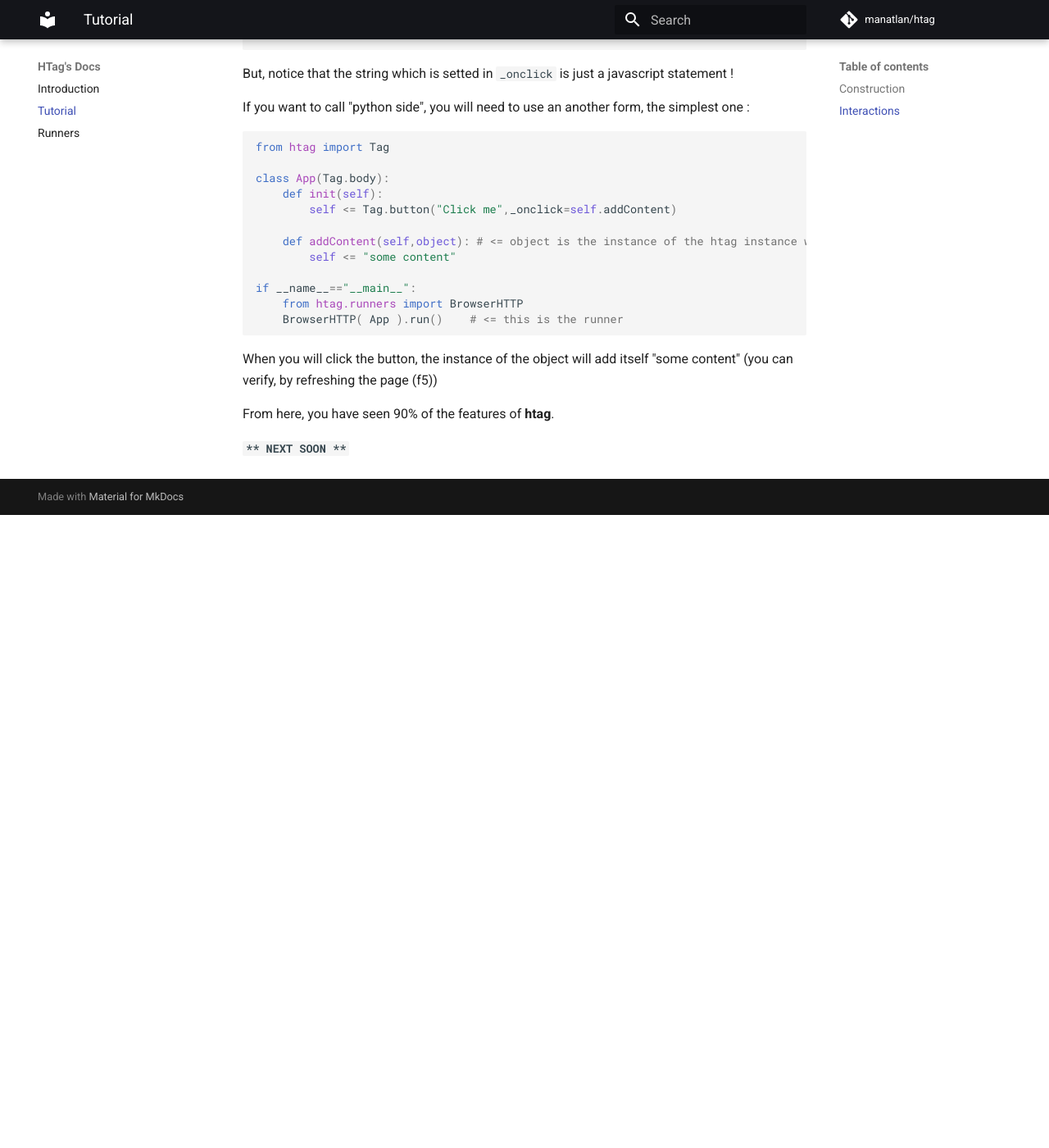
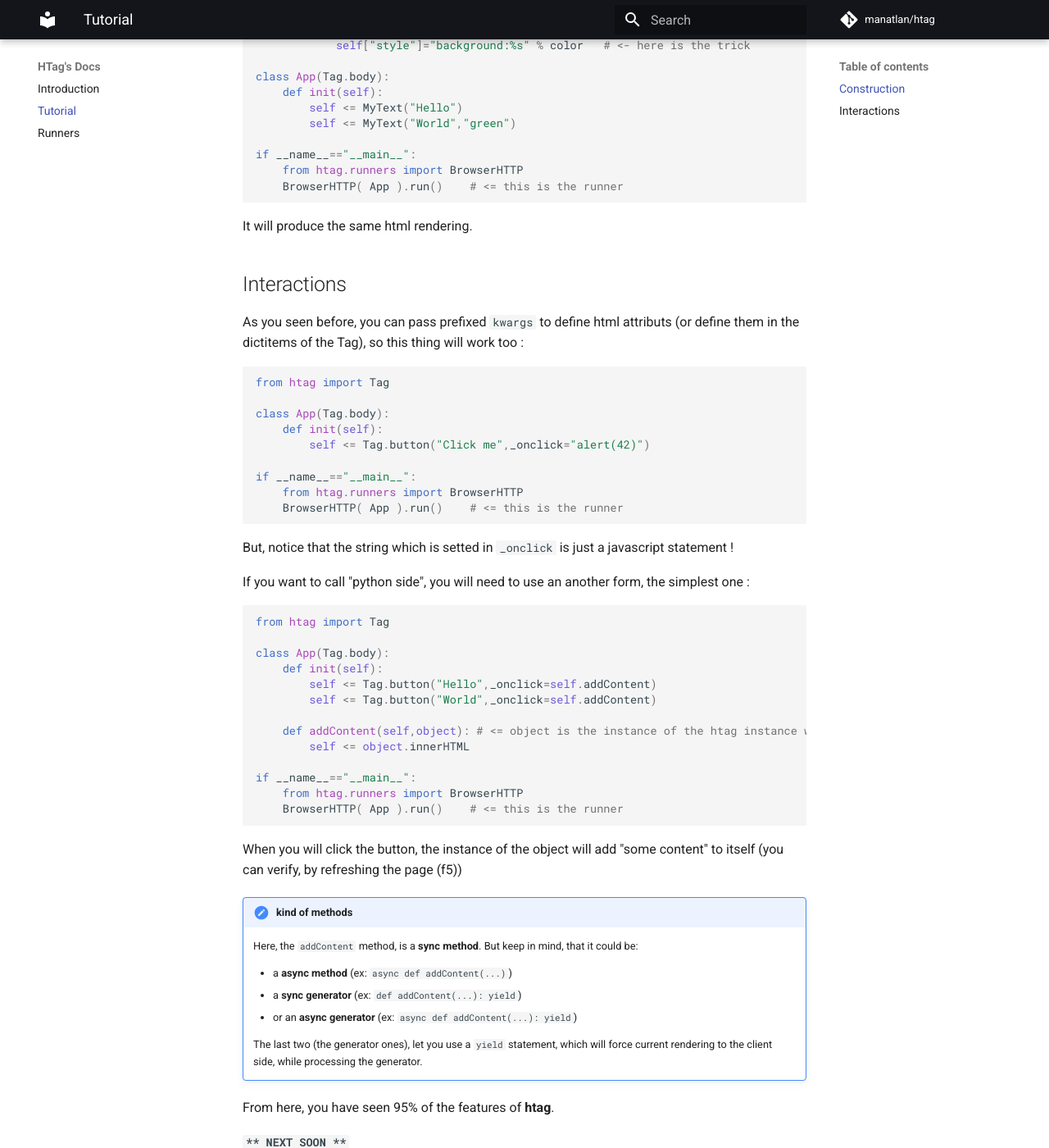
Before and after one commit to manatlan/htag, an MkDocs documentation site: the page built from docs/tutorial.md, in a window 1280 px wide and 1400 px high, scrolled down 1658 px. Shown: the whole window at 82% size. Built offline with MkDocs 1.6.1 and Material for MkDocs 9.7.7, drawn with Linux system fonts in a browser that asks for light colours; comment, search, counter and statistics services are not loaded; before the commit the page ends 2286 px from its top, so only the background shows below that; some of the changed text lies outside the part shown.

Commit message:
update doc

````diff
--- a/docs/tutorial.md
+++ b/docs/tutorial.md
@@ -7,11 +7,11 @@
 ```python
 from htag import Tag
 
-class App(Tag.body): #<= define the html tag container of the app
+class App(Tag.div): #<= define the html tag container of the app
     """ This is the most simple htag component """
 
     def init(self):
-        # I'm just a div, with a textual node content "hello world"
+        # I'm just a div'tag, with a textual node content "hello world"
         self <= "Hello world"   # shortcut for self.add("Hello world")
 
 if __name__=="__main__":
@@ -20,16 +20,20 @@
 
 ```
 
-As you can notice, it use the simplest constructor `init()`, to construct itself (best practice). But could be replaced by the real form too:
+As you can notice, it uses the simplest constructor `init()`, to construct itself (best practice). But could be replaced by the real form too:
 
 ```python
     def __init__(self, **kwargs):
-        # I'm just a div, with a textual node content "hello world"
+        # I'm just a div'tag, with a textual node content "hello world"
         super().__init__(**kwargs)
         self <= "Hello world"   # shortcut for self.add("Hello world")
 ```
 
 The simplest form avoid you to deal with the real construction phase under the hood. Because `kwargs` are used to define html attributs (or instance properties) from the ground.
+
+!!! note "Main Tag is always rendered as a body'tag"
+    Although `App` is declared as a `Tag.div`, it will be rendered as a body'tag, because it's the main Tag (the one which is drived by the runner)
+
 
 Here is another htag app, which will use the same component (MyText) for "hello" and "world". You can notice that, the second ("world") is set with a default background style (green). `kwargs` prefixed by `_` are automatically setted as attribut on the tag instance.
 
@@ -60,9 +64,34 @@
 
 `id`'s are just here, to keep coherence with python objects on python side.
 
+If you want to set html attributs, at runtime (not in contructor phase), you simply set the dictitems of the Tag. Here is a version of the previous example using them.
+
+```python
+from htag import Tag
+
+class MyText(Tag.span):
+    def init(self,txt,color=None):
+        self <= txt
+        if color:
+            self["style"]="background:%s" % color   # <- here is the trick
+
+class App(Tag.body):
+    def init(self):
+        self <= MyText("Hello")
+        self <= MyText("World","green")
+
+if __name__=="__main__":
+    from htag.runners import BrowserHTTP
+    BrowserHTTP( App ).run()    # <= this is the runner
+
+```
+
+It will produce the same html rendering.
+
+
 ## Interactions
 
-As you seen before, you can pass prefixed `kwargs` to define html attributs, so this thing will work too :
+As you seen before, you can pass prefixed `kwargs` to define html attributs (or define them in the dictitems of the Tag), so this thing will work too :
 
 ```python
 from htag import Tag
@@ -85,18 +114,28 @@
 
 class App(Tag.body):
     def init(self):
-        self <= Tag.button("Click me",_onclick=self.addContent)
+        self <= Tag.button("Hello",_onclick=self.addContent)
+        self <= Tag.button("World",_onclick=self.addContent)
 
-    def addContent(self,object): # <= object is the instance of the htag instance which have called this method
-        self <= "some content"
+    def addContent(self,object): # <= object is the instance of the htag instance which have called this method (here a Tag.button)
+        self <= object.innerHTML
 
 if __name__=="__main__":
     from htag.runners import BrowserHTTP
     BrowserHTTP( App ).run()    # <= this is the runner
 ```
 
-When you will click the button, the instance of the object will add itself "some content" (you can verify, by refreshing the page (f5))
+When you will click the button, the instance of the object will add "some content" to itself (you can verify, by refreshing the page (f5))
 
-From here, you have seen 90% of the features of **htag**.
+!!! note "kind of methods"
+    Here, the `addContent` method, is a **sync method**. But keep in mind, that it could be:
+
+     * a **async method** (ex: `async def addContent(...)`)
+     * a **sync generator** (ex: `def addContent(...): yield `)
+     * or an **async generator** (ex: `async def addContent(...): yield `)
+
+    The last two (the generator ones), let you use a `yield` statement, which will force current rendering to the client side, while processing the generator.
+
+From here, you have seen 95% of the features of **htag**.
 
 **`** NEXT SOON **`**
````
